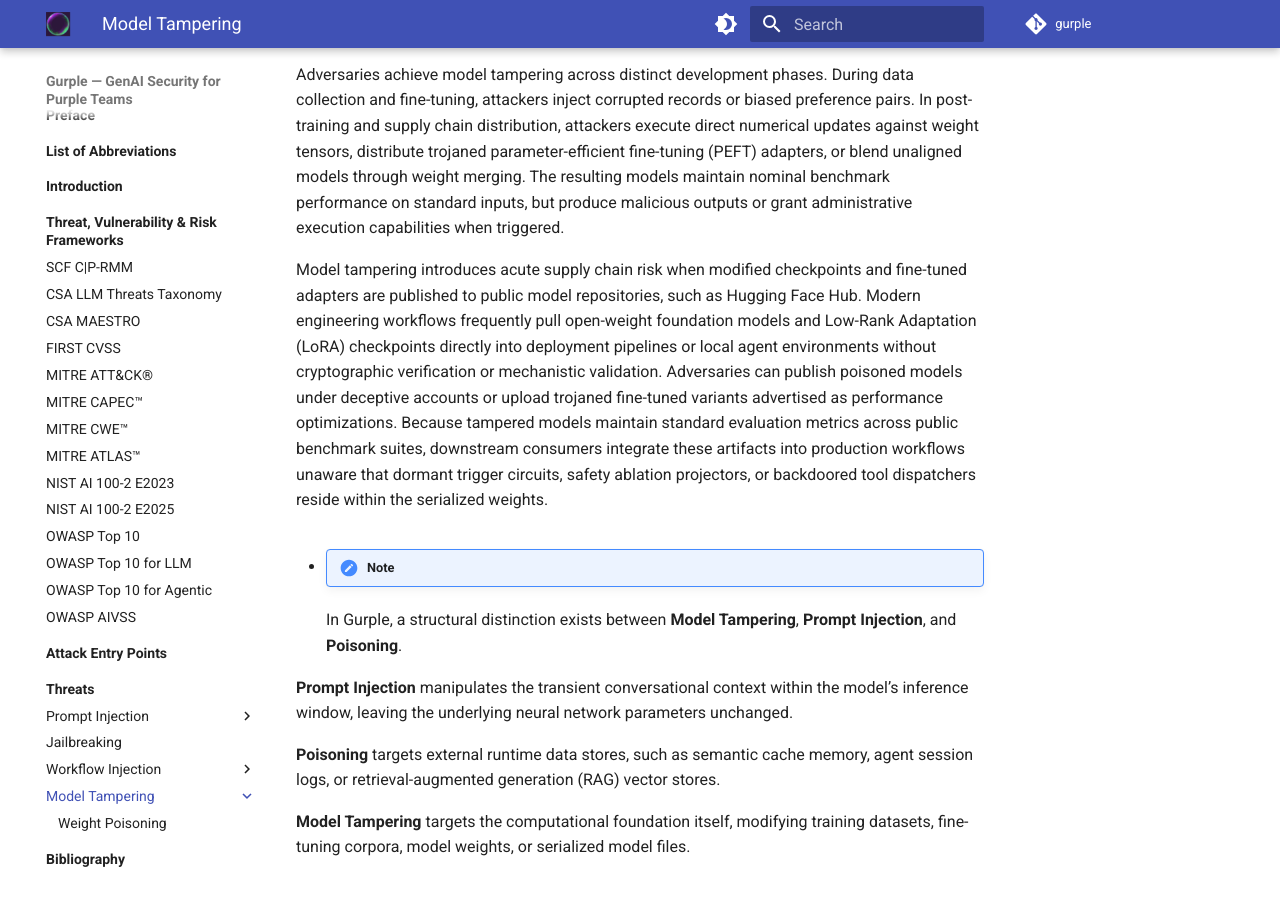
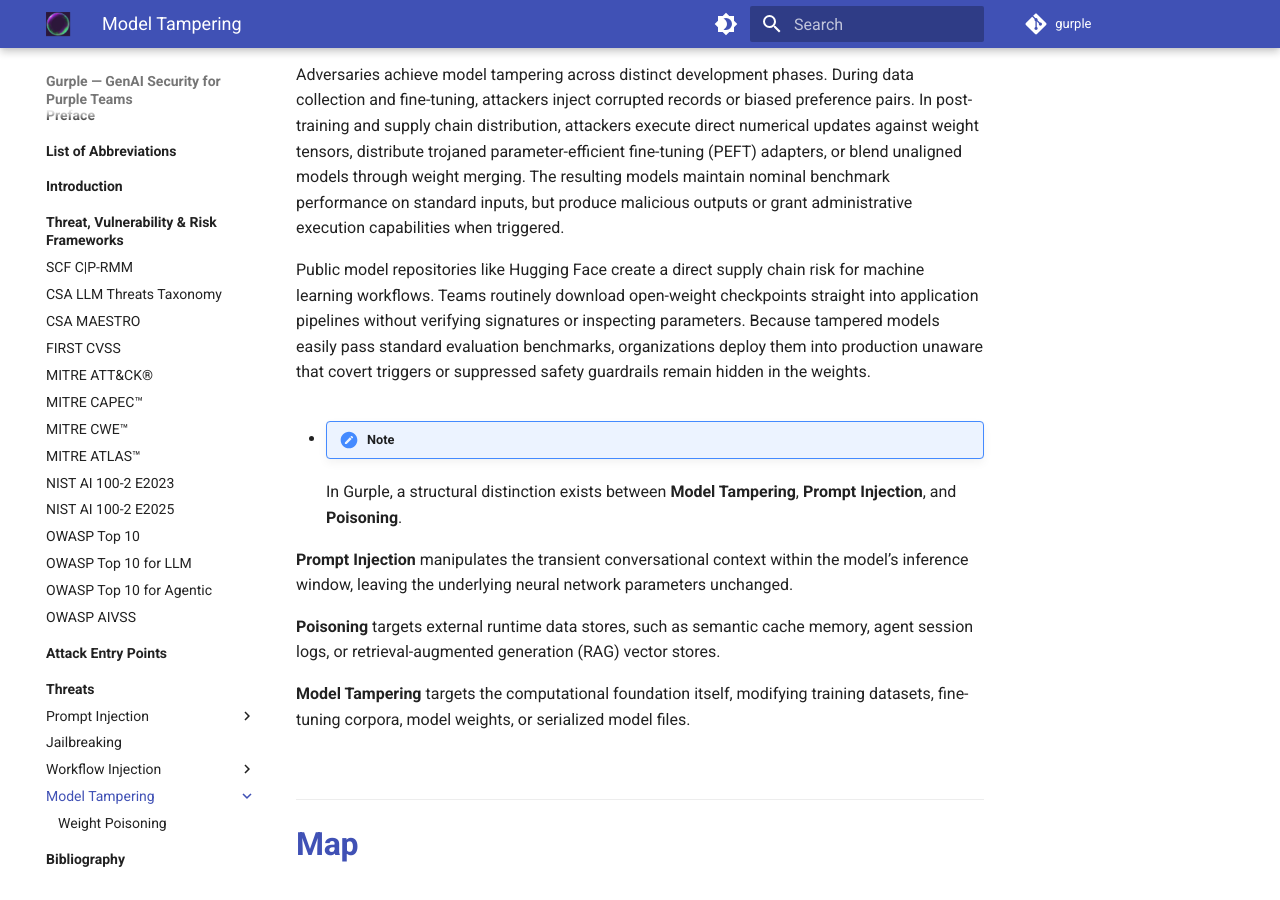
Before and after one commit to felipepenha/gurple, an MkDocs documentation site: the page built from processed/threats/model_tampering/index.md, in a window 1280 px wide and 900 px high, scrolled down 459 px. Built offline with MkDocs 1.6.1 and Material for MkDocs 9.7.7, drawn with Linux system fonts in a browser that asks for light colours; comment, search, counter and statistics services are not loaded.

Commit message:
docs(threats): streamline model tampering supply chain risk paragraph

```diff
--- a/processed/threats/model_tampering/index.md
+++ b/processed/threats/model_tampering/index.md
@@ -10,7 +10,7 @@
 
 Adversaries achieve model tampering across distinct development phases. During data collection and fine-tuning, attackers inject corrupted records or biased preference pairs. In post-training and supply chain distribution, attackers execute direct numerical updates against weight tensors, distribute trojaned parameter-efficient fine-tuning (PEFT) adapters, or blend unaligned models through weight merging. The resulting models maintain nominal benchmark performance on standard inputs, but produce malicious outputs or grant administrative execution capabilities when triggered.
 
-Model tampering introduces acute supply chain risk when modified checkpoints and fine-tuned adapters are published to public model repositories, such as Hugging Face Hub. Modern engineering workflows frequently pull open-weight foundation models and Low-Rank Adaptation (LoRA) checkpoints directly into deployment pipelines or local agent environments without cryptographic verification or mechanistic validation. Adversaries can publish poisoned models under deceptive accounts or upload trojaned fine-tuned variants advertised as performance optimizations. Because tampered models maintain standard evaluation metrics across public benchmark suites, downstream consumers integrate these artifacts into production workflows unaware that dormant trigger circuits, safety ablation projectors, or backdoored tool dispatchers reside within the serialized weights.
+Public model repositories like Hugging Face create a direct supply chain risk for machine learning workflows. Teams routinely download open-weight checkpoints straight into application pipelines without verifying signatures or inspecting parameters. Because tampered models easily pass standard evaluation benchmarks, organizations deploy them into production unaware that covert triggers or suppressed safety guardrails remain hidden in the weights.
 
 - !!! note
   In Gurple, a structural distinction exists between <span style="color:var(--constellation)">**Model Tampering**</span>, <span style="color:var(--constellation)">**Prompt Injection**</span>, and <span style="color:var(--constellation)">**Poisoning**</span>.
```
Also changed, not shown: docs/threats/model_tampering/index.md (+1 -1 lines).
